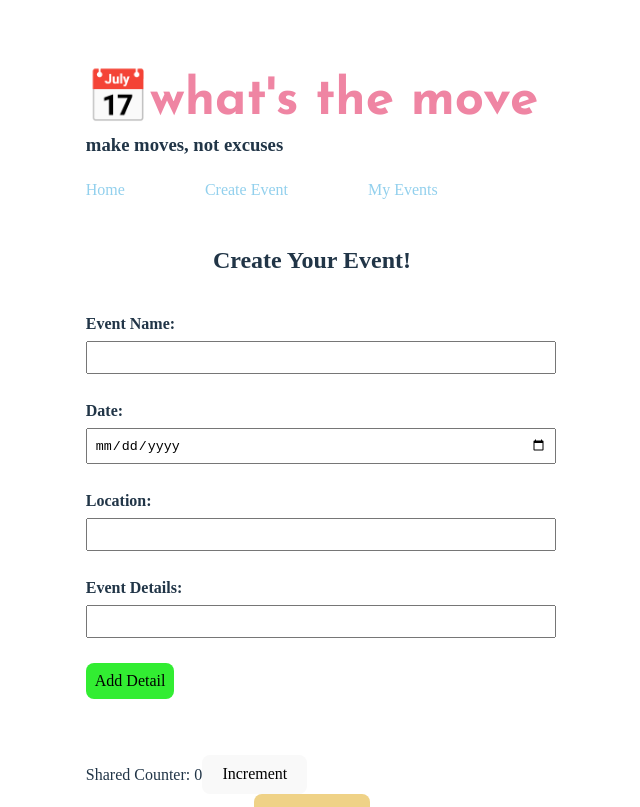
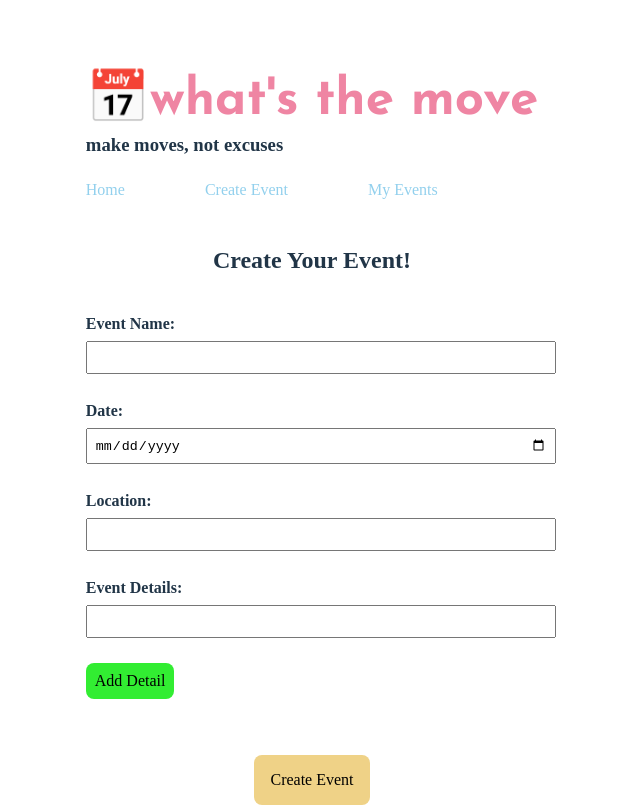
Before and after one commit to echarles2/Event-Planner, a React (Vite) app: page /create-event in a window 1280 px wide. Shown: the top 807 px of the page, without its empty margins (328-968 px from the left). Built offline with nearby package versions, Linux system fonts and the light colour scheme; a web font is replaced by a local one.

Commit message:
Updated shared counter button in form.

```diff
--- a/src/components/create-event/CreateEvent.css
+++ b/src/components/create-event/CreateEvent.css
@@ -55,3 +55,11 @@ input{
     text-align: center;
     color: red;
 }
+
+.shared-counter{
+    margin-top: 20px;
+    margin-bottom: 35px;
+    display: flex;
+    align-items: center;
+    gap: 10px;
+}
--- a/src/components/create-event/CreateEvent.tsx
+++ b/src/components/create-event/CreateEvent.tsx
@@ -15,7 +15,7 @@ interface CreateEventProps{
     onCreateEvent?: (event: Event) => void;
 }
 
-function CreateEvent(props: CreateEventProps){
+function CreateEvent({counter, setCounter, onCreateEvent}: CreateEventProps){
     const [name, setName] = useState('');
     const [date, setDate] = useState('');
     const [location, setLocation] = useState('');
@@ -24,7 +24,7 @@ function CreateEvent(props: CreateEventProps){
     const [error, setError] = useState('');
 
     function increment() {
-      props.setCounter((prev) => prev + 1);
+      setCounter((prev) => prev + 1);
     }
 
     function deleteDetail(index: number){
@@ -119,14 +119,14 @@ function CreateEvent(props: CreateEventProps){
 
             <br></br><p className="error-message">{error}</p>
 
+            <button className="create-event-button" type="submit">Create Event</button><br></br>
+
             <div className="shared-counter">
-                    <span>Shared Counter: {props.counter}</span>
+                    <span>Shared Counter: {counter}</span>
                     <button type="button" onClick={increment}>
                         Increment
                     </button>
             </div>
-
-            <button className="create-event-button" type="submit">Create Event</button><br></br>
         </form>
     );
 }
```
